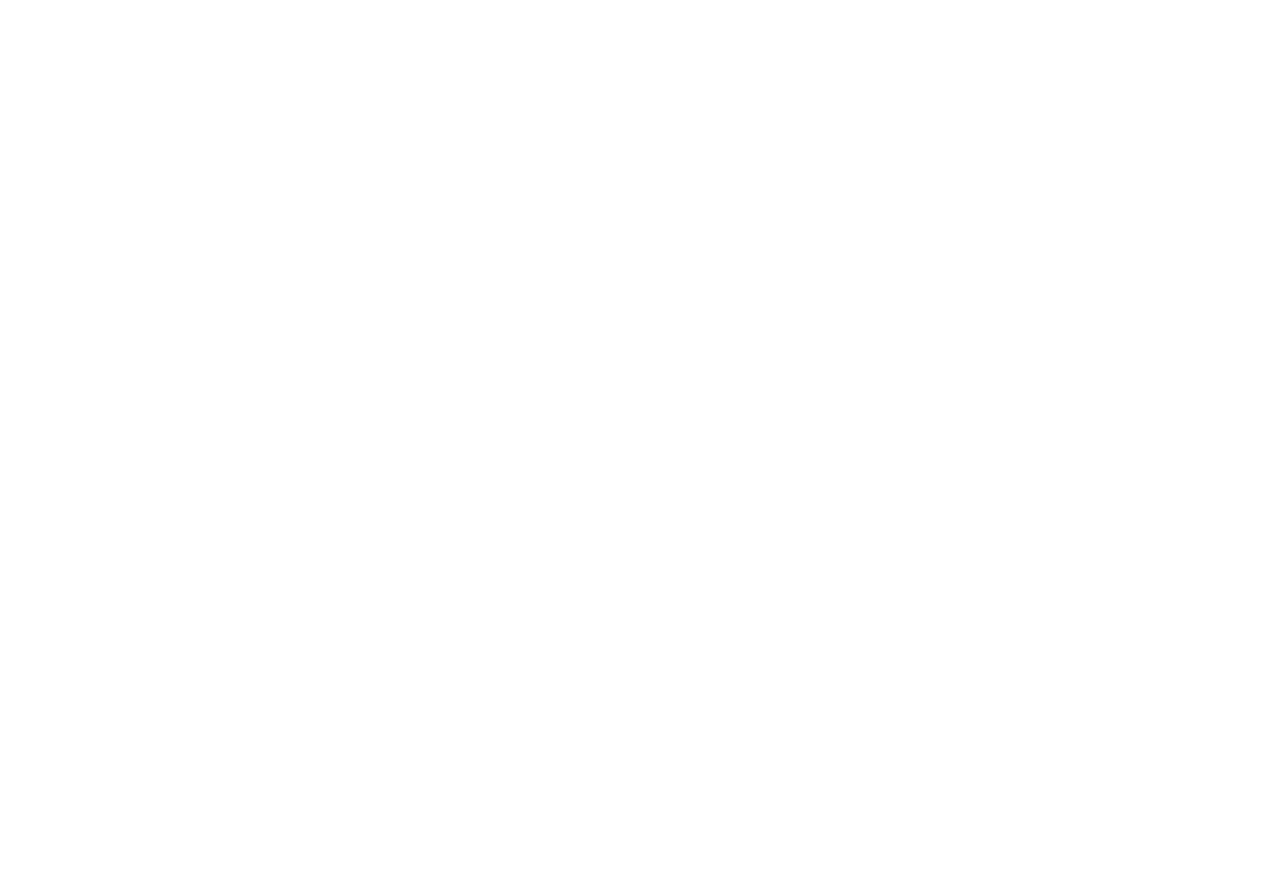
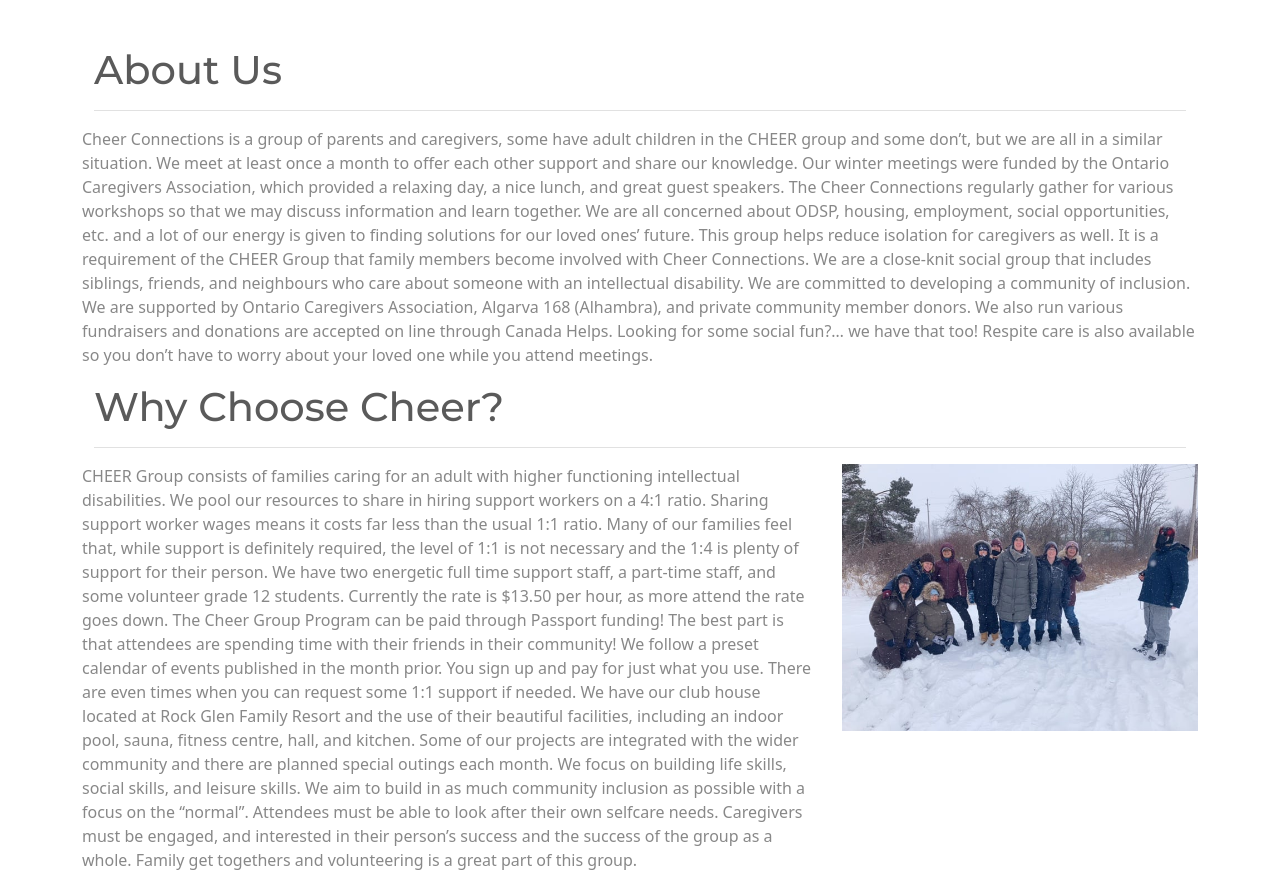
Before and after one commit to wseguin03/cheer-docker, a React (Create React App) app in the folder Client/: page / in a window 1280 px wide. Shown: the part 794-1682 px from the top of the page. Before the commit the page ends 800 px from the top, so only its background shows below. Built offline with nearby package versions, Linux system fonts and the light colour scheme.

Commit message:
Added info the main page, made custom header module

```diff
--- a/Client/src/components/HomePage.css
+++ b/Client/src/components/HomePage.css
@@ -25,3 +25,12 @@
 .cheer-title h1 {
     color: white;
 }
+
+.large-row {
+    height: auto;
+    /* Adjust as needed */
+}
+
+.why-row {
+    margin-top: auto;
+}
--- a/Client/src/components/HomePage.js
+++ b/Client/src/components/HomePage.js
@@ -2,7 +2,7 @@
 import cheerLogo from '../assets/olli-cheer-logo.png';
 import { Container, Col, Row } from 'react-bootstrap';
 import './HomePage.css';
-
+import ModularHeader from './ModularHeader';
 const HomePage = () => {
   const [text, setText] = useState('');
   const fullText = "Too be a community of inclusion and a circle of friendship that supports and enhances the lives of our loved ones with intellectual disabilities as well as the whole family.";
@@ -22,6 +22,7 @@
   }, []); // Empty dependency array to run only once on mount
 
   return (
+    <>
       <div className="main">
         <Container className="caregiver-dashboard">
           <Row className="text-center">
@@ -42,6 +43,95 @@
           </Row>
         </Container>
       </div>
+      <Container className="about-us">
+        <Row><br></br></Row>
+        <Row><br></br></Row>
+
+        <Row className="large-row">
+          <Col>
+            <ModularHeader title="About Us" />
+            <p>Cheer Connections is a group of parents and
+              caregivers, some have adult children in the
+              CHEER group and some don’t, but we are all in
+              a similar situation. We meet at least once a
+              month to offer each other support and share
+              our knowledge. Our winter meetings were
+              funded by the Ontario Caregivers Association,
+              which provided a relaxing day, a nice lunch,
+              and great guest speakers. The Cheer
+              Connections regularly gather for various
+              workshops so that we may discuss information
+              and learn together. We are all concerned
+              about ODSP, housing, employment, social
+              opportunities, etc. and a lot of our energy is
+              given to finding solutions for our loved ones’
+              future. This group helps reduce isolation for
+              caregivers as well. It is a requirement of the
+              CHEER Group that family members become
+              involved with Cheer Connections. We are a
+              close-knit social group that includes siblings,
+              friends, and neighbours who care about
+              someone with an intellectual disability. We are
+              committed to developing a community of
+              inclusion. We are supported by Ontario
+              Caregivers Association, Algarva 168
+              (Alhambra), and private community member
+              donors. We also run various fundraisers and
+              donations are accepted on line through
+              Canada Helps. Looking for some social fun?…
+              we have that too! Respite care is also available
+              so you don’t have to worry about your loved
+              one while you attend meetings.</p>
+          </Col>
+        </Row>
+        <Row className="why-row">
+          <ModularHeader title="Why Choose Cheer?" />
+          <Col md={8}>
+            <p>CHEER Group consists
+              of families caring for an
+              adult with higher
+              functioning intellectual
+              disabilities. We pool
+              our resources to share
+              in hiring support
+              workers on a 4:1 ratio.
+              Sharing support worker wages means it costs far less
+              than the usual 1:1 ratio. Many of our families feel
+              that, while support is definitely required, the level of
+              1:1 is not necessary and the 1:4 is plenty of support
+              for their person. We have two energetic full time
+              support staff, a part-time staff, and some volunteer
+              grade 12 students. Currently the rate is $13.50 per
+              hour, as more attend the rate goes down. The Cheer
+              Group Program can be paid through Passport
+              funding!
+              The best part is that attendees are spending time
+              with their friends in their community! We follow a
+              preset calendar of events published in the month
+              prior. You sign up and pay for just what you use.
+              There are even times when you can request some
+              1:1 support if needed.
+              We have our club house located at Rock Glen Family
+              Resort and the use of their beautiful facilities,
+              including an indoor pool, sauna, fitness centre, hall,
+              and kitchen. Some of our projects are integrated
+              with the wider community and there are planned
+              special outings each month. We focus on building
+              life skills, social skills, and leisure skills. We aim to
+              build in as much community inclusion as possible
+              with a focus on the “normal”.
+              Attendees must be able to look after their own selfcare needs. Caregivers must be engaged, and
+              interested in their person’s success and the success
+              of the group as a whole. Family get togethers and
+              volunteering is a great part of this group.
+            </p>
+          </Col>
+          <Col md={4}>
+            <img src={require('../assets/grouphappy.jpg')} alt="Group Happy" style={{ width: "100%", height: 'auto' }} />
+          </Col>
+        </Row>
+      </Container>
+    </>
   );
 };
 
--- /dev/null
+++ b/Client/src/components/ModularHeader.js
@@ -0,0 +1,24 @@
+import React from 'react';
+import { Container, Row, Col } from 'react-bootstrap';
+
+const ModularHeader = ({ title, children }) => {
+    return (
+        <div className='main-back'>
+            <Container>
+                <Row>
+                    <Col className='page'>
+                        {title && (
+                            <>
+                                <h1 className='heading'>{title}</h1>
+                                <hr />
+                            </>
+                        )}
+                        {children}
+                    </Col>
+                </Row>
+            </Container>
+        </div>
+    );
+};
+
+export default ModularHeader;
```
Also changed, not shown: Client/src/assets/grouphappy.jpg (added), Client/src/assets/olihappy.jpg (added), Client/src/components/ModularHeader.css (added). Lines whose indentation alone changed are shown as unchanged.
